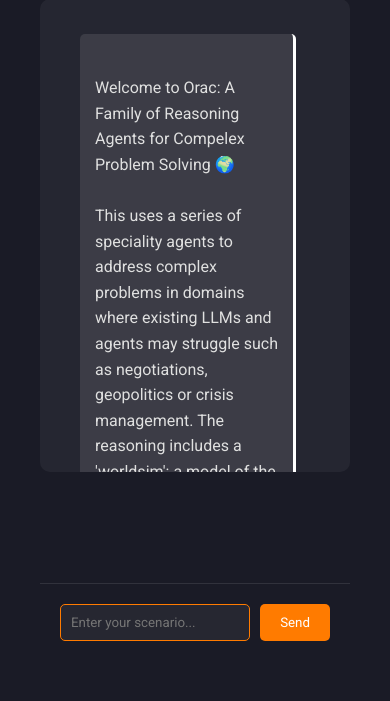
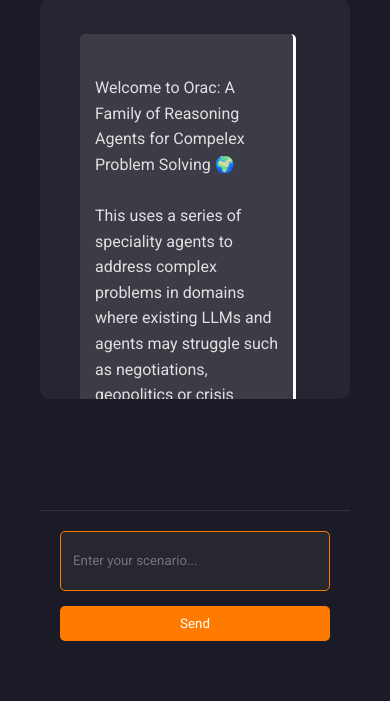
Before and after one commit to agsheves/OracReasoningEngine, a Flask app: page / in a window 390 px wide. Shown: the part 183-884 px from the top of the page. Run offline with Flask 3, Linux system fonts and the light colour scheme; the visitor is signed in with stand-in values (Sample User, id 1); some libraries are stand-ins or nearby versions.

Commit message:
Agent query: Can you check if the buttons stack properly on narrow screens and if follow-up questions are now working?
Implement support for follow-up questions in simulation, improving conversational flow and user experience.  Minor UI adjustments for responsiveness.

Screenshot: https://storage.googleapis.com/screenshot-production-us-central1/1c0b126d-b35f-498d-ac9f-b06526336f5d/1937c9c2-9f76-4fa3-9dfb-0452632e9796.jpg

```diff
--- a/routes.py
+++ b/routes.py
@@ -118,27 +118,50 @@ def handle_connect():
 def handle_simulation(message):
     try:
         logging.debug(f'Processing simulation request: {message["input"]}')
-        # First, process the scenario
-        scenario_data = routing_and_logic.process_scenario(message['input'])
 
-        # Emit the formatted scenario for confirmation
-        socketio.emit('simulation_confirmation', {
-            'scenario': scenario_data['display_format'],
-            'heuristic': scenario_data['heuristic'],
-            'heuristic_description': scenario_data['heuristic_description'],
-            'original_prompt': message['input']  # Include original prompt for editing
-        })
+        # Check if this is a follow-up question
+        latest_session = SimulationSession.query.filter_by(
+            user_id=current_user.id
+        ).order_by(SimulationSession.started_at.desc()).first()
 
-        # Store the parsed scenario in the session
-        session = SimulationSession(
-            user_id=current_user.id,
-            world_state=json.dumps(scenario_data['parsed_scenario'])
-        )
-        db.session.add(session)
-        db.session.commit()
+        is_followup = False
+        scenario_context = None
+
+        if latest_session and latest_session.world_state:
+            # If there's a recent session, treat this as a potential follow-up
+            is_followup = True
+            scenario_context = latest_session.world_state
+
+        if not is_followup:
+            # For new scenarios, process through routing logic
+            scenario_data = routing_and_logic.process_scenario(message['input'])
+
+            # Emit the formatted scenario for confirmation
+            socketio.emit('simulation_confirmation', {
+                'scenario': scenario_data['display_format'],
+                'heuristic': scenario_data['heuristic'],
+                'heuristic_description': scenario_data['heuristic_description'],
+                'original_prompt': message['input']
+            })
+
+            # Store the parsed scenario in the session
+            session = SimulationSession(
+                user_id=current_user.id,
+                world_state=json.dumps(scenario_data['parsed_scenario'])
+            )
+            db.session.add(session)
+            db.session.commit()
+        else:
+            # For follow-up questions, process directly with the simulator
+            response = world_simulator.process_input(
+                message['input'],
+                is_followup=True,
+                scenario_context=scenario_context
+            )
+            socketio.emit('simulation_response', {'response': response})
 
     except Exception as e:
-        logging.error(f'Scenario processing error: {str(e)}')
+        logging.error(f'Simulation error: {str(e)}')
         socketio.emit('simulation_error', {'error': str(e)})
 
 @socketio.on('confirm_simulation')
--- a/static/css/style.css
+++ b/static/css/style.css
@@ -136,6 +136,11 @@ header {
     border: 1px solid var(--holo-orange);
     border-radius: 5px;
     color: var(--stark-white);
+    min-height: 44px;
+    height: auto;
+    word-wrap: break-word;
+    overflow-wrap: break-word;
+    resize: vertical;
 }
 
 .btn {
@@ -374,12 +379,32 @@ pre {
     justify-content: center;
 }
 
-/* Ensure input is visible when scrolling */
-.input-area {
-    position: sticky;
-    bottom: 0;
-    background: var(--space-blue);
-    padding: 20px;
-    margin: 0;
-    border-top: 1px solid rgba(255, 255, 255, 0.1);
+
+@media screen and (max-width: 600px) {
+    .confirmation-buttons {
+        flex-direction: column;
+        align-items: stretch;
+    }
+
+    .confirmation-buttons .btn {
+        width: 100%;
+        justify-content: center;
+    }
+
+    .input-area {
+        flex-direction: column;
+        gap: 15px;
+    }
+
+    .input-area input {
+        width: 100%;
+        min-height: 60px;
+        height: auto;
+        padding: 12px;
+        line-height: 1.4;
+    }
+
+    .input-area button {
+        width: 100%;
+    }
 }
```
Also changed, not shown: simulation.py (+27 -35 lines).
